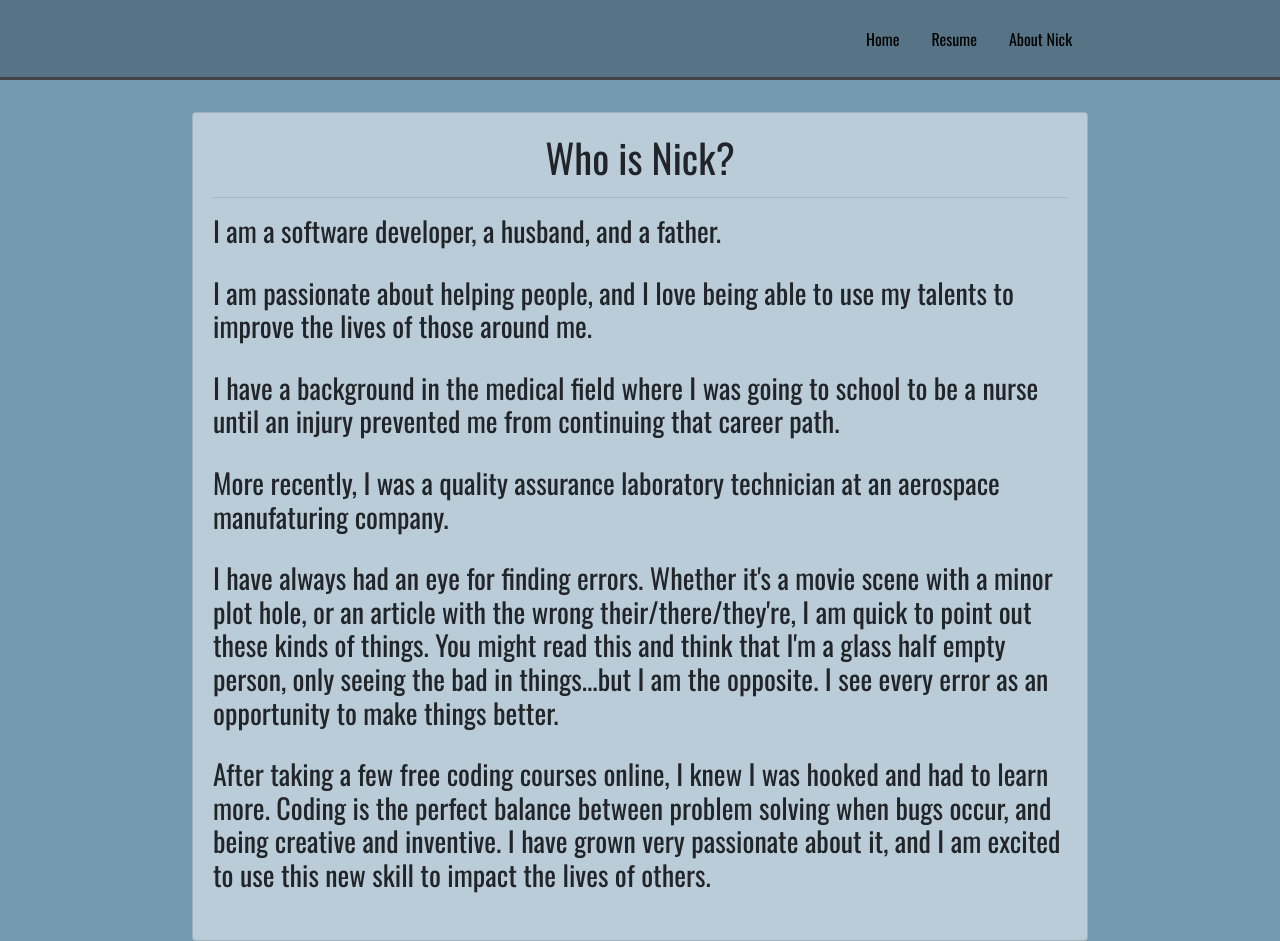
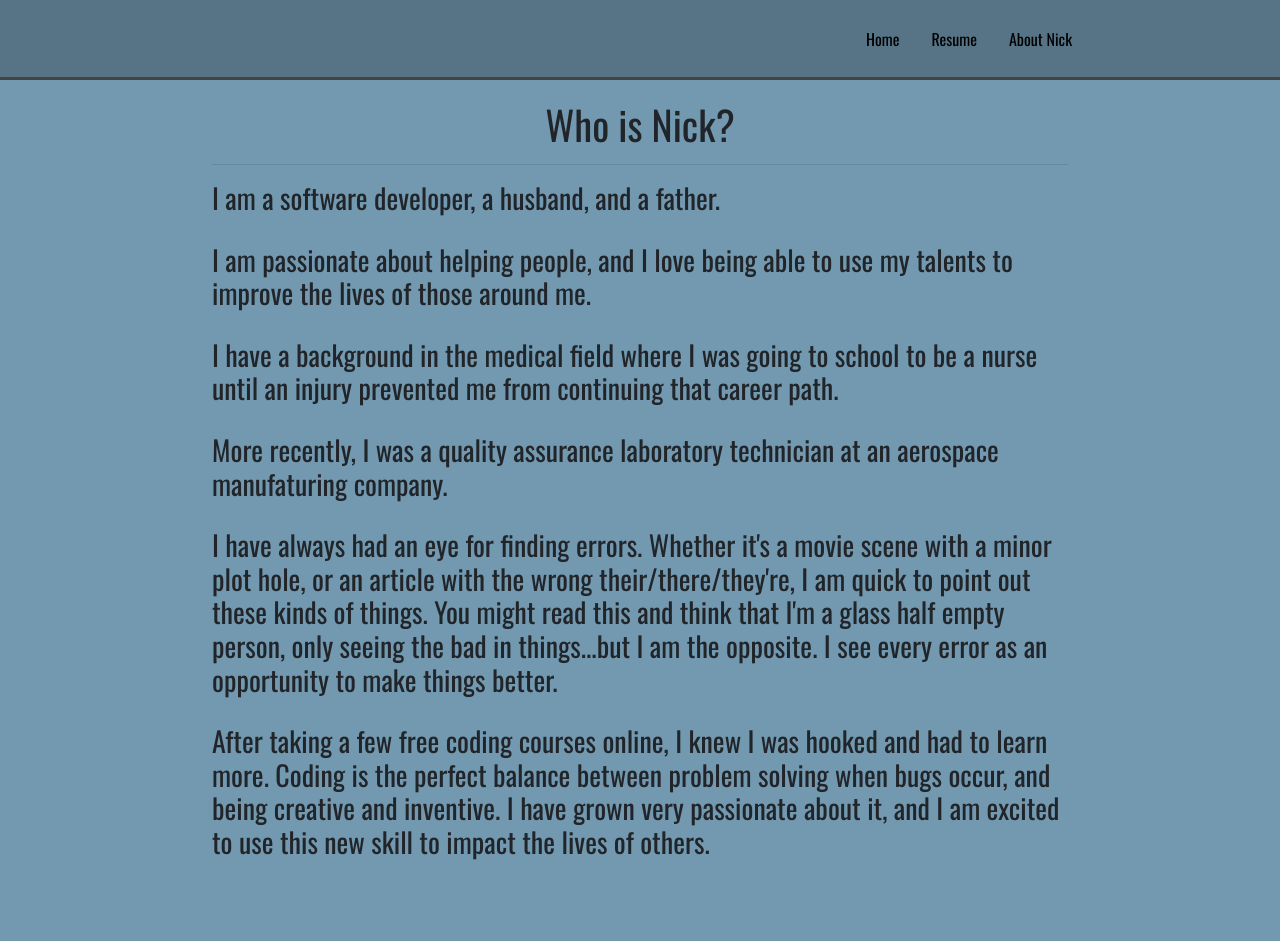
Before and after one commit to Nhvattum/portfolio, a Next.js app: page /about in a window 1280 px wide. After the commit the page ends 907 px from the top, so only its background shows below. Built offline with nearby package versions, Linux system fonts and the light colour scheme.

Commit message:
testing for deployment

```diff
--- a/pages/about.js
+++ b/pages/about.js
@@ -1,28 +1,28 @@
 import Navbar from '../components/navbar'
-import Card from 'react-bootstrap/card'
+import card from 'react-bootstrap/card'
 
 export default function About() {
     return (
         <div className="about">
             <Navbar />
 
-            <div className="aboutCard">
-                <Card style={{ width: '100%', background: 'rgba(255, 255, 255, 0.5)' }}>
-                    <Card.Body>
-                        <Card.Title>
+            <div className="aboutcard">
+                <card style={{ width: '100%', background: 'rgba(255, 255, 255, 0.5)' }}>
+                    <card.Body>
+                        <card.Title>
                             <h1 className="whoNick">Who is Nick?</h1>
                             <hr/>
-                        </Card.Title>
-                        <Card.Text>
+                        </card.Title>
+                        <card.Text>
                             <h3 className="aboutText">I am a software developer, a husband, and a father.  </h3>
                             <h3 className="aboutText">I am passionate about helping people, and I love being able to use my talents to improve the lives of those around me.</h3>
                             <h3 className="aboutText">I have a background in the medical field where I was going to school to be a nurse until an injury prevented me from continuing that career path.</h3>
                             <h3 className="aboutText">More recently, I was a quality assurance laboratory technician at an aerospace manufaturing company.</h3>
                             <h3 className="aboutText">I have always had an eye for finding errors. Whether it's a movie scene with a minor plot hole, or an article with the wrong their/there/they're, I am quick to point out these kinds of things.  You might read this and think that I'm a glass half empty person, only seeing the bad in things...but I am the opposite. I see every error as an opportunity to make things better. </h3>
                             <h3 className="aboutText">After taking a few free coding courses online, I knew I was hooked and had to learn more. Coding is the perfect balance between problem solving when bugs occur, and being creative and inventive.  I have grown very passionate about it, and I am excited to use this new skill to impact the lives of others.  </h3>
-                        </Card.Text>
-                    </Card.Body>
-                </Card>
+                        </card.Text>
+                    </card.Body>
+                </card>
             </div>
         </div>
     )
```
